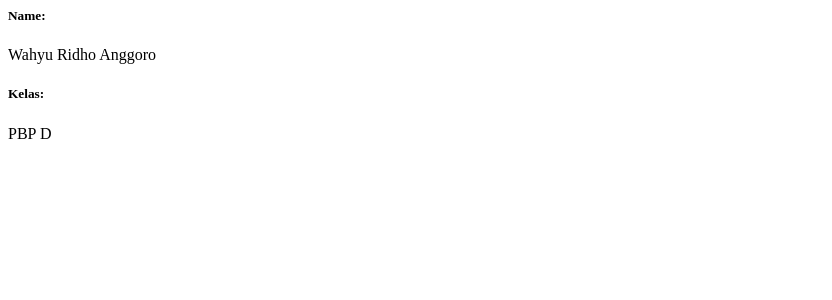
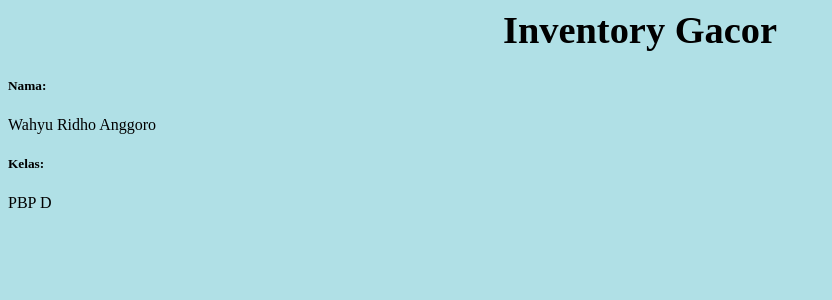
Before and after one commit to angganion/Tugas2_PBP, a Django app: page /main/ in a window 1280 px wide. Shown: the top 300 px of the page, without its empty margins (0-832 px from the left). Run offline with Django 4.2, Linux system fonts and the light colour scheme.

Commit message:
edit html

```diff
--- a/main/templates/main.html
+++ b/main/templates/main.html
@@ -1,4 +1,27 @@
-<h5>Name: </h5>
+<html>
+<body style="background-color:powderblue;">
+<head>
+    <strong>
+        <center>
+            <big>
+                <h1>
+                    Inventory Gacor
+                </h1>
+            </big>
+        </center>
+    </strong>
+</head>
+<h5>
+    <b>
+        Nama:
+    </b>
+</h5>
 <p>Wahyu Ridho Anggoro<p>
-<h5>Kelas: </h5>
+<h5>
+    <b>
+        Kelas:
+    </b>
+</h5>
 <p>PBP D<p>
+</body>
+</html>
```
